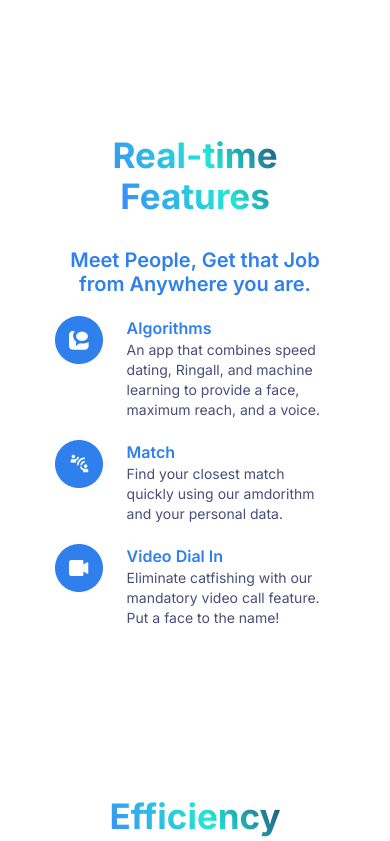
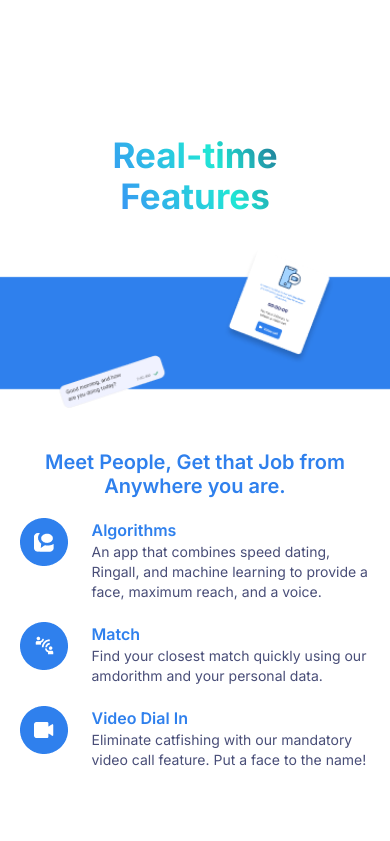
Before and after one commit to Muashef/wiping-landing-page, a React (Vite) app: page / in a window 390 px wide. Shown: the part 1680-2521 px from the top of the page. Built offline with nearby package versions, Linux system fonts and the light colour scheme.

Commit message:
feat: made some changes

```diff
--- a/src/components/Footer.jsx
+++ b/src/components/Footer.jsx
@@ -6,9 +6,9 @@ import linkedin from '../assets/linkedin.png';
 const Footer = () => {
   return (
     <div className="h-[60vh]">
-      <div className="w-[80%] mx-auto flex flex-col md:flex-row items-center justify-between">
-        <div className="w-full text-center md:text-left">
-          <h2 className="footer__text font-bold md:w-[15%] order-2">Wiping</h2>
+      <div className="w-[90%] md:w-[50%] mx-auto flex flex-col items-center justify-between text-center">
+        <div className="w-full text-center">
+          <h2 className="footer__text font-bold w-[25%] mx-auto order-2">Wiping</h2>
           <div className="w-full flex flex-col md:flex-row items-center justify-between my-3">
             <p
               className="text-[#212121] tracking-tighter
@@ -19,18 +19,11 @@ const Footer = () => {
               career experiences. Keep up to date with our latest features and
               events by following us on social media.
             </p>
-            <div className="flex items-center gap-4 order-1 mt-6 mb-4 lg:mt-0 lg:mb-0">
-              <img src={facebook} alt="" />
-              <img src={instagram} alt="" />
-
-              <img src={twitter} alt="" />
-              <img src={linkedin} alt="" />
-            </div>
           </div>
 
           <div
             className="w-full
-            flex flex-col md:flex-row items-center justify-between my-3"
+            flex flex-col items-center justify-center my-3 space-y-5"
           >
             <p
               className="font-medium md:text-2xl text-[#212121] md:w-[50%]
@@ -40,7 +33,14 @@ const Footer = () => {
               Find your ideal match and that perfect job{' '}
               <span className="decoration-[#2F80ED] underline">real-time.</span>
             </p>
-            <div className="flex flex-col md:text-right mt-4">
+            <div className="flex items-center gap-4 mt-6 mb-4 lg:mt-0 lg:mb-0">
+              <img src={facebook} alt="" />
+              <img src={instagram} alt="" />
+
+              <img src={twitter} alt="" />
+              <img src={linkedin} alt="" />
+            </div>
+            <div className="flex flex-col mt-4">
               <p>© 2021, Wiping</p>
               <p>All rights reserved.</p>
             </div>
--- a/src/components/SectionFour.jsx
+++ b/src/components/SectionFour.jsx
@@ -3,11 +3,12 @@ import chat_clip from '../assets/chat-clip.png';
 import match from '../assets/match.png';
 import video from '../assets/video.png';
 import realtime_hero from '../assets/realtime-hero.png';
+import mobile_algorithms from '../assets/mobile-algorithm.png';
 
 const SectionFour = () => {
   return (
     <div>
-      <div className="w-[80%] mx-auto">
+      <div className="w-full md:w-[80%] mx-auto">
         <header className=" text-center md:w-[30%]">
           <h2 className="font-bold realtime__text">
             Real-time
@@ -16,7 +17,8 @@ const SectionFour = () => {
           </h2>
         </header>
         <main className="flex flex-col md:flex-row justify-between gap-10 mt-8">
-          <div className="hidden md:block md:w-[60%] relative">
+          {window.innerWidth > 768 ? (
+            <div className="md:w-[60%] relative">
               <img
                 className="absolute left-[-29%] w-[100%]"
                 src={realtime_hero}
@@ -28,6 +30,15 @@ const SectionFour = () => {
                 alt="chat_clip_image"
               />
             </div>
+          ) : (
+            <div className="w-full">
+              <img
+                className="w-[100%] object-cover"
+                src={mobile_algorithms}
+                alt="mobile_algorithms_image"
+              />
+            </div>
+          )}
           <div className="w-[90%] mx-auto md:w-[50%] md:ml-auto">
             <h2 className="font-semibold text-[20px] md:text-[36px] leading-6 md:leading-[44px] text-[#2F80ED] text-center">
               Meet People, Get that Job from Anywhere you are.
```
Also changed, not shown: src/assets/mobile-algorithm.png (added). Lines whose indentation alone changed are shown as unchanged.
